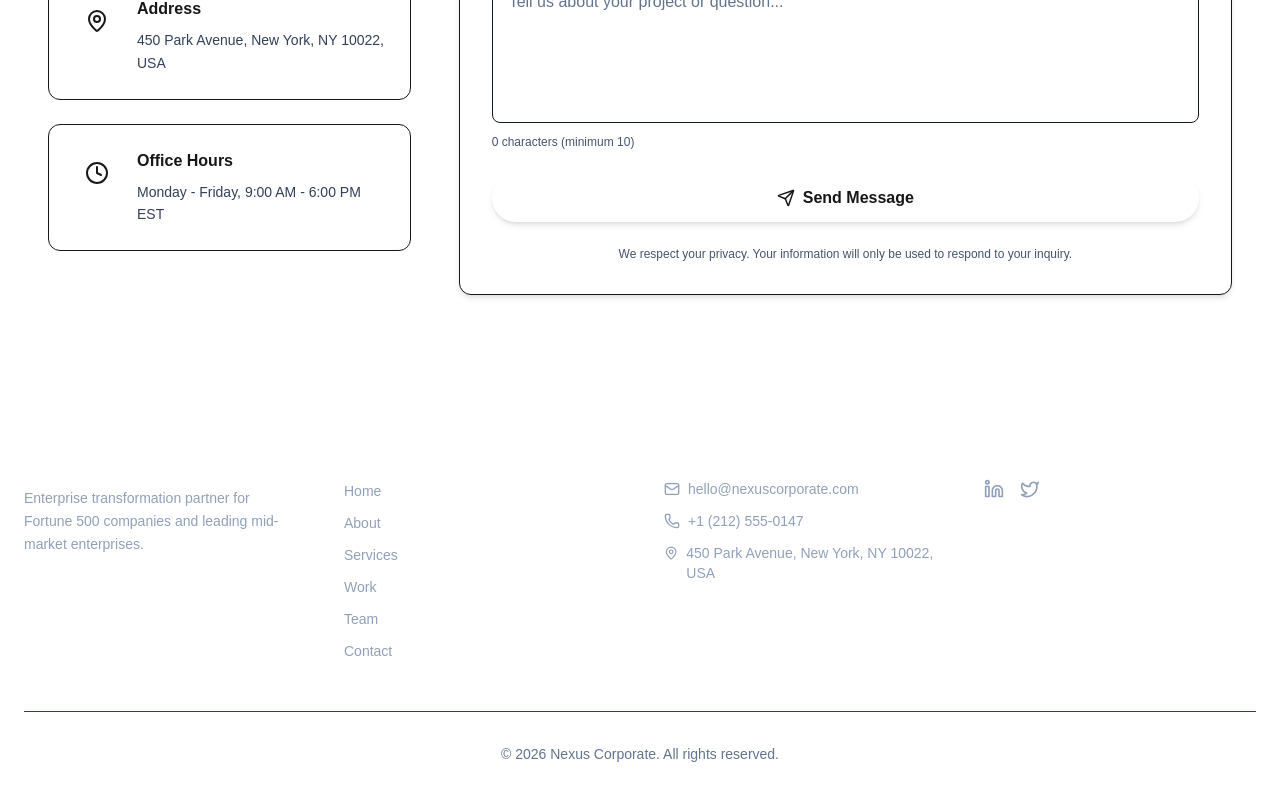
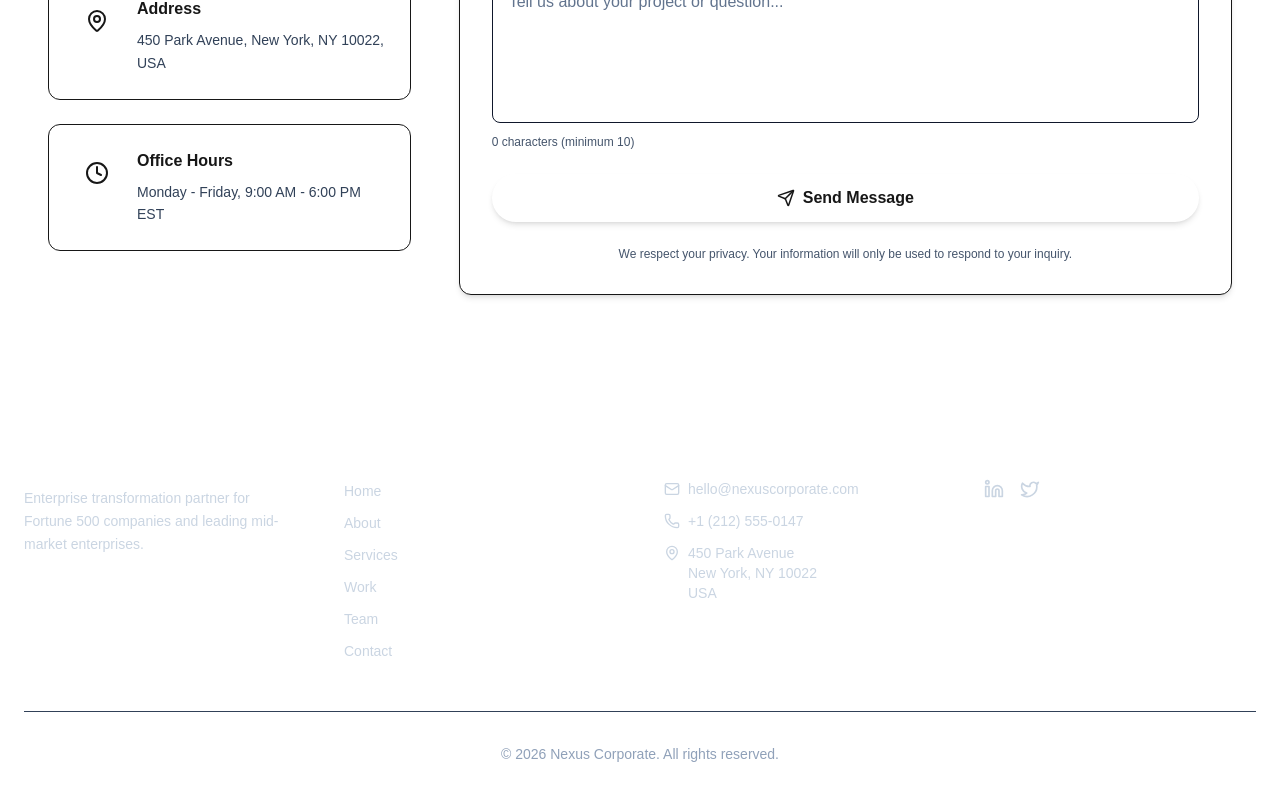
Before and after one commit to primyst/nexus, a Next.js app in the folder my-app/: page / in a window 1280 px wide. Shown: the part 4390-5190 px from the top of the page. Built offline with nearby package versions, Linux system fonts and the light colour scheme.

Commit message:
Update Footer.tsx

```diff
--- a/my-app/components/Footer.tsx
+++ b/my-app/components/Footer.tsx
@@ -11,22 +11,24 @@ export default function Footer() {
         {/* Main Footer Content */}
         <div className="grid md:grid-cols-4 gap-12 mb-12">
           {/* Brand */}
-          <div>
-            <h3 className="text-2xl font-bold text-brand-accent mb-4 font-serif">Nexus</h3>
-            <p className="text-slate-400 text-sm leading-relaxed">
+          <div className="animate-fade-in-left">
+            <h3 className="text-2xl font-bold text-brand-accent mb-4 font-serif animate-slide-down">
+              Nexus
+            </h3>
+            <p className="text-slate-300 text-sm leading-relaxed animate-fade-in" style={{ animationDelay: '0.1s' }}>
               Enterprise transformation partner for Fortune 500 companies and leading mid-market enterprises.
             </p>
           </div>
 
           {/* Navigation */}
-          <div>
+          <div className="animate-fade-in-up" style={{ animationDelay: '0.1s' }}>
             <h4 className="text-brand-accent font-semibold mb-4">Navigation</h4>
             <ul className="space-y-2">
-              {['Home', 'About', 'Services', 'Work', 'Team', 'Contact'].map((item) => (
-                <li key={item}>
+              {['Home', 'About', 'Services', 'Work', 'Team', 'Contact'].map((item, idx) => (
+                <li key={item} className="animate-fade-in-up" style={{ animationDelay: `${0.15 + idx * 0.05}s` }}>
                   <Link
                     href={`/${item.toLowerCase()}`}
-                    className="text-slate-400 hover:text-brand-accent transition-colors duration-300 text-sm"
+                    className="text-slate-300 hover:text-brand-accent transition-colors duration-300 text-sm font-medium hover:translate-x-1 transform"
                   >
                     {item}
                   </Link>
@@ -36,32 +38,46 @@ export default function Footer() {
           </div>
 
           {/* Contact */}
-          <div>
+          <div className="animate-fade-in-up" style={{ animationDelay: '0.2s' }}>
             <h4 className="text-brand-accent font-semibold mb-4">Contact</h4>
             <ul className="space-y-3 text-sm">
-              <li className="flex items-center gap-2 text-slate-400 hover:text-brand-accent transition-colors">
-                <Mail size={16} />
-                <a href="mailto:hello@nexuscorporate.com">hello@nexuscorporate.com</a>
+              <li className="flex items-center gap-2 text-slate-300 hover:text-brand-accent transition-colors duration-300 group">
+                <Mail size={16} className="group-hover:scale-110 transition-transform" />
+                <a href="mailto:hello@nexuscorporate.com" className="font-medium hover:underline">
+                  hello@nexuscorporate.com
+                </a>
               </li>
-              <li className="flex items-center gap-2 text-slate-400 hover:text-brand-accent transition-colors">
-                <Phone size={16} />
-                <a href="tel:+12125550147">+1 (212) 555-0147</a>
+              <li className="flex items-center gap-2 text-slate-300 hover:text-brand-accent transition-colors duration-300 group">
+                <Phone size={16} className="group-hover:scale-110 transition-transform" />
+                <a href="tel:+12125550147" className="font-medium hover:underline">
+                  +1 (212) 555-0147
+                </a>
               </li>
-              <li className="flex items-start gap-2 text-slate-400">
-                <MapPin size={16} className="mt-0.5" />
-                <span>450 Park Avenue, New York, NY 10022, USA</span>
+              <li className="flex items-start gap-2 text-slate-300 group">
+                <MapPin size={16} className="mt-0.5 group-hover:scale-110 transition-transform" />
+                <span className="font-medium">
+                  450 Park Avenue<br />
+                  New York, NY 10022<br />
+                  USA
+                </span>
               </li>
             </ul>
           </div>
 
           {/* Social */}
-          <div>
+          <div className="animate-fade-in-right" style={{ animationDelay: '0.3s' }}>
             <h4 className="text-brand-accent font-semibold mb-4">Follow Us</h4>
             <div className="flex gap-4">
-              <a href="#" className="text-slate-400 hover:text-brand-accent transition-colors">
+              <a
+                href="#"
+                className="text-slate-300 hover:text-brand-accent transition-all duration-300 transform hover:scale-125 hover:-translate-y-1"
+              >
                 <Linkedin size={20} />
               </a>
-              <a href="#" className="text-slate-400 hover:text-brand-accent transition-colors">
+              <a
+                href="#"
+                className="text-slate-300 hover:text-brand-accent transition-all duration-300 transform hover:scale-125 hover:-translate-y-1"
+              >
                 <Twitter size={20} />
               </a>
             </div>
@@ -69,8 +85,8 @@ export default function Footer() {
         </div>
 
         {/* Divider */}
-        <div className="border-t border-slate-700 pt-8">
-          <p className="text-center text-slate-500 text-sm">
+        <div className="border-t border-slate-700 pt-8 animate-fade-in" style={{ animationDelay: '0.4s' }}>
+          <p className="text-center text-slate-400 text-sm font-medium">
             © {currentYear} Nexus Corporate. All rights reserved.
           </p>
         </div>
```
